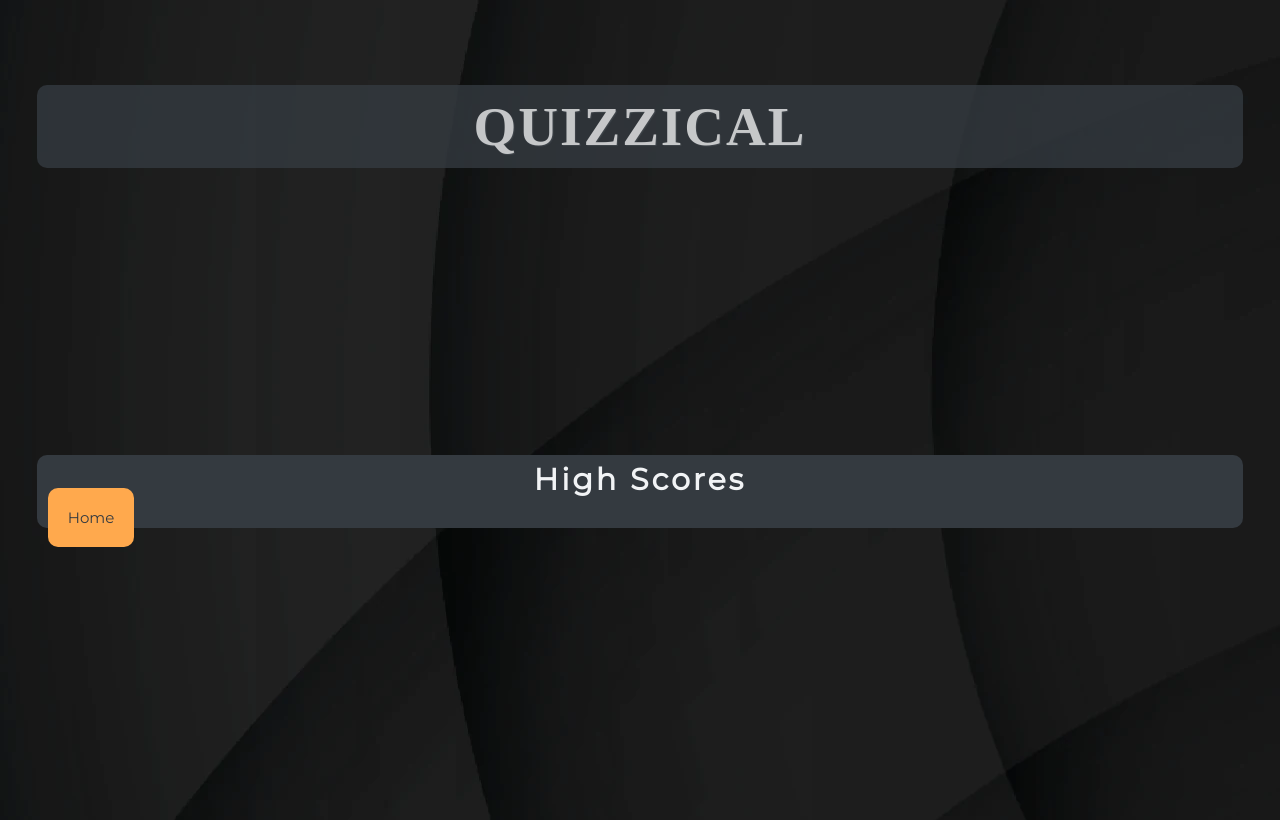
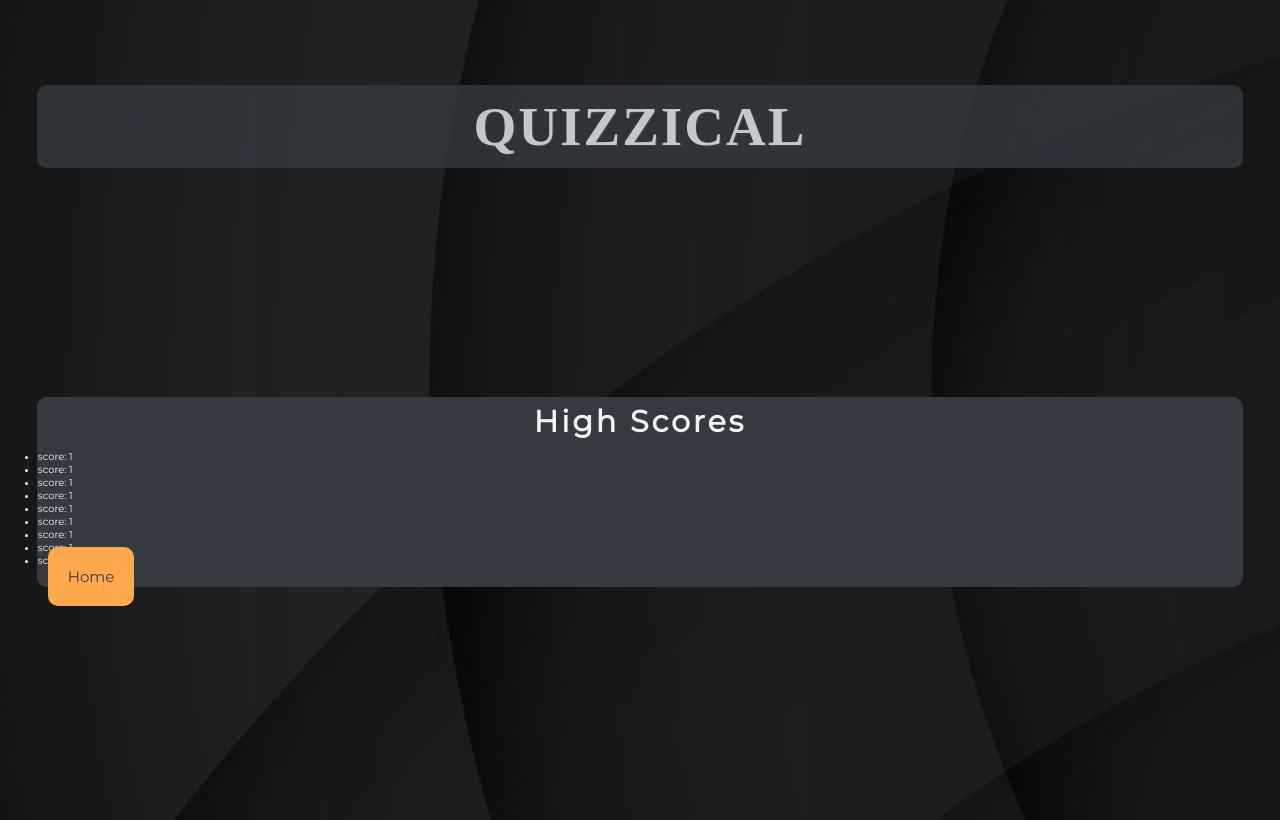
Before and after one commit to ShaAnder/Quizzical, a plain HTML site: page highscores.html in a window 1280 px wide. Drawn offline with Linux system fonts and the light colour scheme; a web font is replaced by a local one.

Commit message:
added high score test data

```diff
--- a/highscores.html
+++ b/highscores.html
@@ -70,7 +70,17 @@
       <!-- sorting element will go here to sort by score / category -->
 
       <!-- we create a highscores ul to add to later-->
-      <ul id="high-scores"></ul>
+      <ul id="high-scores">
+        <li>score: 1</li>
+        <li>score: 1</li>
+        <li>score: 1</li>
+        <li>score: 1</li>
+        <li>score: 1</li>
+        <li>score: 1</li>
+        <li>score: 1</li>
+        <li>score: 1</li>
+        <li>score: 1</li>
+      </ul>
 
       <!-- accessibility button we want to be able to return to the home screen from here -->
       <div class="btn-group">
```
